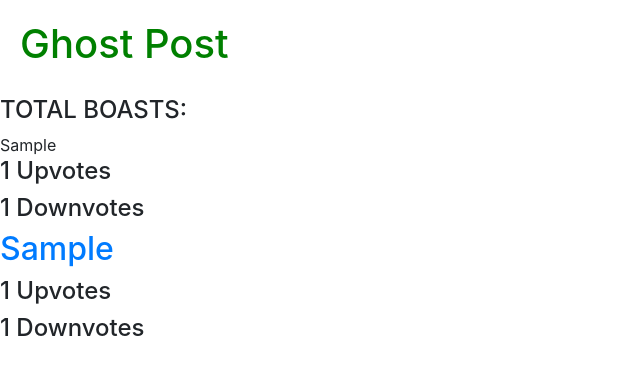
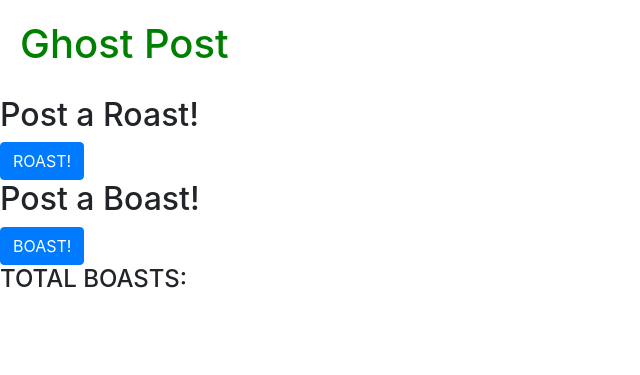
Before and after one commit to etallman/backend-ghostpost, a Django app: page / in a window 1280 px wide. Shown: the top 375 px of the page, without its empty margins (0-640 px from the left). Run offline with Django 3.2, Linux system fonts and the light colour scheme; tables that the repository leaves empty hold one stand-in row (values such as "Sample post"); some libraries are stand-ins or nearby versions.

Commit message:
Trying to update original ghostpost

```diff
--- a/ghostpost/forms.py
+++ b/ghostpost/forms.py
@@ -1,5 +1,5 @@
 from django import forms
-from ghostpost.models import AnonUser, Boast, Roast
+from ghostpost.models import Boast, Roast, Vote
 
 
 class BoastForm(forms.Form):
--- a/ghostpost/models.py
+++ b/ghostpost/models.py
@@ -1,5 +1,6 @@
 from django.db import models
 from django.contrib.auth.models import User
+
 
 class AnonUser(models.Model):
     user = models.OneToOneField(User, on_delete=models.CASCADE)
@@ -7,13 +8,14 @@
     def __str__(self):
         return self.user
 
+
 class Boast(models.Model):
-    user=models.ForeignKey(AnonUser, on_delete=models.CASCADE)
+    user=models.ForeignKey(User, on_delete=models.CASCADE)
     boast = models.CharField(max_length=280)
     timestamp = models.DateTimeField(auto_now_add=True, null=True)
     updated_timestamp = models.DateTimeField(auto_now = True)
-    upvotes = models.ManyToManyField(AnonUser, related_name="boast_upvotes")
-    downvotes = models.ManyToManyField(AnonUser, related_name="boast_downvotes")
+    # upvotes = models.ManyToManyField(AnonUser, related_name="boast_upvotes")
+    # downvotes = models.ManyToManyField(AnonUser, related_name="boast_downvotes")
 
     def __str__(self):
         return f"{self.boast} {self.timestamp}"
@@ -24,8 +26,14 @@
     roast = models.CharField(max_length=280)
     timestamp = models.DateTimeField(auto_now_add=True, null=True)
     updated_timestamp = models.DateTimeField(auto_now = True)
-    upvotes = models.ManyToManyField(AnonUser, related_name="roast_upvotes")
-    downvotes = models.ManyToManyField(AnonUser, related_name="roast_downvotes")
+    # upvotes = models.ManyToManyField(AnonUser, related_name="roast_upvotes")
+    # downvotes = models.ManyToManyField(AnonUser, related_name="roast_downvotes")
 
     def __str__(self):
         return f"{self.roast} {self.timestamp}"
+
+class Vote(models.Model):
+    roast_upvote = models.ManyToManyField(Roast, related_name="roast_upvotes")
+    roast_downvote = models.ManyToManyField(Roast, related_name="roast_downvotes")
+    boast_upvote = models.ManyToManyField(Boast, related_name="roast_upvotes")
+    boast_downvote = models.ManyToManyField(Boast, related_name="roast_downvotes")
--- a/ghostpost/settings.py
+++ b/ghostpost/settings.py
@@ -26,8 +26,7 @@
     'django.contrib.messages',
     'django.contrib.staticfiles',
     'ghostpost',
-    'crispy_forms'
-
+    'crispy_forms',
 ]
 
 MIDDLEWARE = [
--- a/ghostpost/templates/index.html
+++ b/ghostpost/templates/index.html
@@ -1,33 +1,77 @@
+<!DOCTYPE html>
+<html>
+
+<head>
+
+    <meta charset="utf-8">
+    <meta http-equiv="X-UA-Compatible" content="IE=edge">
+
+    <title>GHOSTPOST</title>
+
+    <meta name="description" content="">
     <meta name="viewport" content="width=device-width, initial-scale=1, shrink-to-fit=no">
 
     <link href="{{ STATIC_URL }}static/main.css" rel="stylesheet" type="text/css" media="screen" />
+    <link rel="stylesheet" href="https://stackpath.bootstrapcdn.com/bootstrap/4.1.3/css/bootstrap.min.css"
+        integrity="sha384-MCw98/SFnGE8fJT3GXwEOngsV7Zt27NXFoaoApmYm81iuXoPkFOJwJ8ERdknLPMO" crossorigin="anonymous">
 
-<link rel="stylesheet" href="https://stackpath.bootstrapcdn.com/bootstrap/4.1.3/css/bootstrap.min.css" integrity="sha384-MCw98/SFnGE8fJT3GXwEOngsV7Zt27NXFoaoApmYm81iuXoPkFOJwJ8ERdknLPMO" crossorigin="anonymous">
+</head>
 
-<script src="https://stackpath.bootstrapcdn.com/bootstrap/4.1.3/js/bootstrap.min.js" integrity="sha384-ChfqqxuZUCnJSK3+MXmPNIyE6ZbWh2IMqE241rYiqJxyMiZ6OW/JmZQ5stwEULTy" crossorigin="anonymous"></script>
-
-
+<body>
     {% load static %}
+    {% load crispy_forms_tags %}
 
     <div class="headerDiv">
         <h1 class="header">Ghost Post</h1>
     </div>
+
+    <!-- Roast Form -->
+    {% block roast %}
+    <h2>Post a Roast!</h2>
+
+    <form action="/addroast/" method="post">
+        {% csrf_token %}
+        {{form|crispy}}
+        <button class="btn btn-primary" type="submit">ROAST!</button>
+    </form>
+    {% endblock %}
+
+    <!-- Boast Form -->
+    {% block boast %}
+    <h2>Post a Boast!</h2>
+    <form action="addboast/" method = "post">
+        {% csrf_token %}
+        {{form|crispy}}
+        <button class="btn btn-primary" type="submit">BOAST!</button>
+    </form>
+    {% endblock %}
+
+    {% for foo in boasts %}
+    <h2>{{foo.boast}}</h2>
+    <h2>{{foo.boast_upvotes}}</h2>
+    <h2>{{foo.boast_downvotes}}</h2>
+{% endfor %}
+
     {% for foo in boasts%}
     <h2><a href="boast/{{foo.boast}}">{{foo.boast}}</a></h2>
     {{foo.boast}} -- {{foo.boast.count}}
     {% endfor %}
     <h4>TOTAL BOASTS:</h4> {{boast.count}}
     <div>
-{% for foo in boast_post %}
+        {% for foo in boast %}
             {{foo.boast}}
-        <h4>{{foo.upvotes.count}} Upvotes</h4>
-        <h4>{{foo.downvotes.count}} Downvotes</h4>
         {% endfor %}
     </div>
     <div>
-{% for foo in roast_post %}
+        {% for foo in roast%}
         <h2><a href="roast/{{foo.roast}}">{{foo.roast}}</a></h2>
-        <h4>{{foo.upvotes.count}} Upvotes</h4>
-        <h4>{{foo.downvotes.count}} Downvotes</h4>
+
         {% endfor %}
     </div>
+
+    <script src="https://stackpath.bootstrapcdn.com/bootstrap/4.1.3/js/bootstrap.min.js"
+        integrity="sha384-ChfqqxuZUCnJSK3+MXmPNIyE6ZbWh2IMqE241rYiqJxyMiZ6OW/JmZQ5stwEULTy"
+        crossorigin="anonymous"></script>
+</body>
+
+</html>
--- a/ghostpost/urls.py
+++ b/ghostpost/urls.py
@@ -1,14 +1,17 @@
 from django.contrib import admin
 from django.urls import path
-from . import views
+
 from django.conf import settings
+from django.conf.urls import url
 from django.conf.urls.static import static
 
-from ghostpost.views import index, boast, roast, add_boast, add_roast, add_upvote_boast, add_upvote_roast, add_downvote_boast, add_downvote_roast, remove_downvote_boast, remove_downvote_roast, remove_upvote_boast, remove_upvote_roast
+from . import views
 
-from ghostpost.models import Boast, Roast, AnonUser
+from ghostpost.views import index, BoastSingleView, RoastSingleView, BoastFormView, RoastFormView,add_upvote_boast, add_upvote_roast, add_downvote_boast, add_downvote_roast
 
-admin.site.register(AnonUser)
+from ghostpost.models import Boast, Roast, Vote
+
+admin.site.register(Vote)
 admin.site.register(Boast)
 admin.site.register(Roast)
 
@@ -16,17 +19,12 @@
     path('admin/', admin.site.urls),
     path('', index, name="homepage"),
     # path('message/', message),
-    path('roast/', roast),
-    path('boast/', boast),
-    path('addboast/', add_boast, name='add_boast'),
-    path('addroast/', add_roast, name='add_roast'),
-    path('removeupvote/<int:boast_id>/', remove_upvote_boast),
-    path('removeupvote/<int:roast_id>/', remove_upvote_roast),
-    path('removedownvote/<int:boast_id>/', remove_downvote_boast),
-    path('removedownvote/<int:roast_id>/', remove_downvote_roast),
     path('addupvote/<int:boast_id>/', add_upvote_boast),
     path('addupvote/<int:roast_id>/', add_upvote_roast),
     path('adddownvote/<int:boast_id>/', add_downvote_boast),
-    path('adddownvote/<int:roast_id>/', add_downvote_roast)
-
+    path('adddownvote/<int:roast_id>/', add_downvote_roast),
+    path('<int:pk>/', RoastSingleView.as_view(), name="roast-detail"), #roast/1
+    path('<int:pk>/', BoastSingleView.as_view(), name="boast-detail"), #boast/1
+    path('addboast/', BoastFormView.as_view(), name='add_boast'),
+    path('addroast/', RoastFormView.as_view(), name='add_roast'),
 ]+ static(settings.STATIC_URL, document_root=settings.STATIC_ROOT)
--- a/ghostpost/views.py
+++ b/ghostpost/views.py
@@ -1,7 +1,12 @@
 from django.shortcuts import render, HttpResponseRedirect, reverse
 
-from ghostpost.models import Boast, Roast, AnonUser
+from ghostpost.models import Boast, Roast, Vote, AnonUser
 from ghostpost.forms import BoastForm, RoastForm
+
+from django.views.generic import DetailView, View
+
+from django.contrib.auth.models import User
+
 
 def index(request, *args, **kwargs):
     html = 'index.html'
@@ -9,46 +14,128 @@
     roast_post = Roast.objects.all()
     return render(request, html, {'boast_post': boast_post, 'roast_post': roast_post})
 
-def boast(request, *args, **kwargs):
-    html = 'boast.html'
-    boasts = Boast.objects.all()
-    return render(request, html, {'boasts': boasts})
+def anonymous_or_real(request):
+	# do we have an existing user?
+	if request.user.is_authenticated():
+		return request.user
+	else:
+		# if not, create an anonymous user and log them in
+		username = IntToLetters(randint(0, maxint))
+		u = User(username=username, first_name='Anonymous', last_name='User')
+		u.set_unusable_password()
+		u.save()
 
-def roast(request, *args, **kwargs):
-    html = 'roast.html'
-    roasts = Roast.objects.all()
-    return render(request, html, {'roasts': roasts})
+		u.username = u.id
+		u.save()
 
+		# comment out the next two lines if you aren't using profiles
+		p = UserProfile(user=u, anonymous=True)
+		p.save()
+		authenticate(user=u)
+		login(request, u)
+		return u
 
-def add_boast(request, *args, **kwargs):
-    html = 'addboast.html'
-    if request.method == "POST":
-        form = BoastForm(request.POST)
+class AuthenticationBackendAnonymous:
+	'''
+		This is for automatically signing in the user after signup etc.
+	'''
+	def authenticate(self, user=None):
+		# make sure they have a profile and that they are anonymous
+		# if you're not using profiles you can just return user
+		if not user.get_profile() or not user.get_profile().anonymous:
+			user = None
+		return user
+
+	def get_user(self, user_id):
+		try:
+			return User.objects.get(pk=user_id)
+		except User.DoesNotExist:
+			return None
+class BoastSingleView(DetailView):
+    template_name = 'boast.html'
+    model=Boast
+# def boast(request, *args, **kwargs):
+#     html = 'boast.html'
+#     boasts = Boast.objects.all()
+#     return render(request, html, {'boasts': boasts})
+
+class RoastSingleView(DetailView):
+    template_name = 'roast.html'
+    model=Roast
+# def roast(request, *args, **kwargs):
+#     html = 'roast.html'
+#     roasts = Roast.objects.all()
+#     return render(request, html, {'roasts': roasts})
+
+class RoastFormView(View):
+    form_class = RoastForm
+    initial = {'key': 'value'}
+    template_name = 'form.html'
+
+    def get(self, request, *args, **kwargs):
+        form = self.form_class(initial=self.initial)
+        return render(request, self.template_name, {'form': form})
+
+    def post(self, request, *args, **kwargs):
+        form = self.form_class(request.POST)
+        if form.is_valid():
+            data = form.cleaned_data
+            Roast.objects.create(
+                roast=data['roast'],
+            )
+            return HttpResponseRedirect('index')
+
+        return render(request, self.template_name, {'form': form})
+
+class BoastFormView(View):
+    form_class = BoastForm
+    initial = {'key': 'value'}
+    template_name = 'addboast.html'
+
+    def get(self, request, *args, **kwargs):
+        form = self.form_class(initial=self.initial)
+        return render(request, self.template_name, {'form': form})
+
+    def post(self, request, *args, **kwargs):
+        form = self.form_class(request.POST)
         if form.is_valid():
             data = form.cleaned_data
             Boast.objects.create(
-                boast=data['boast'],
+                boast=data['boast']
             )
-            return  HttpResponseRedirect(reverse('homepage'))
-    form = BoastForm()
+            return HttpResponseRedirect('index')
 
-    return render(request, html, {'form': form})
+        return render(request, self.template_name, {'form': form})
+
+# def add_boast(request, *args, **kwargs):
+#     html = 'addboast.html'
+#     if request.method == "POST":
+#         form = BoastForm(request.POST)
+#         if form.is_valid():
+#             data = form.cleaned_data
+#             Boast.objects.create(
+#                 boast=data['boast'],
+#             )
+#             return  HttpResponseRedirect(reverse('homepage'))
+#     form = BoastForm()
+
+#     return render(request, html, {'form': form})
 
 
-def add_roast(request, *args, **kwargs):
-    html = 'addroast.html'
+# def add_roast(request, *args, **kwargs):
+#     html = 'addroast.html'
 
-    if request.method == "POST":
-        form = RoastForm(request.POST)
-        if form.is_valid():
-            data = form.cleaned_data
-            Roast.objects.create(
-                roast=data['roast']
-            )
-            return HttpResponseRedirect(reverse('homepage'))
+#     if request.method == "POST":
+#         form = RoastForm(request.POST)
+#         if form.is_valid():
+#             data = form.cleaned_data
+#             Roast.objects.create(
+#                 roast=data['roast']
+#             )
+#             return HttpResponseRedirect(reverse('homepage'))
 
-    form = RoastForm()
-    return render(request, html, {'form': form})
+#     form = RoastForm()
+#     return render(request, html, {'form': form})
 
 def add_upvote_boast(request, boast_id, *args, **kwargs):
     try:
```
Also changed, not shown: db.sqlite3, ghostpost/migrations/0001_initial.py (deleted), ghostpost/migrations/__init__.py (deleted), ghostpost/templates/form.html (added). Lines whose indentation alone changed are shown as unchanged.
